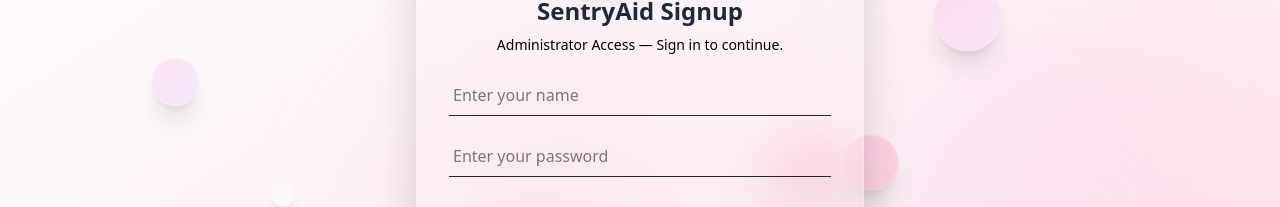
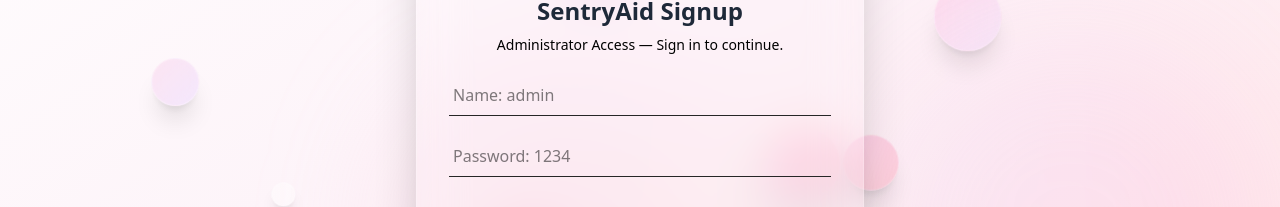
Before and after one commit to Erfan-Khan-Dhrubo/SentryAid, a React (Vite) app in the folder frontend/: page /adminLogin in a window 1280 px wide. Shown: the part 386-593 px from the top of the page. Built offline with nearby package versions, Linux system fonts and the light colour scheme.

Commit message:
Update AdminLogin.jsx

```diff
--- a/frontend/src/Pages/Admin/AdminLogin.jsx
+++ b/frontend/src/Pages/Admin/AdminLogin.jsx
@@ -323,7 +323,7 @@ const AdminLogin = () => {
               <div className="text-black">
                 <input
                   type="text"
-                  placeholder="Enter your name"
+                  placeholder="Name: admin"
                   value={name}
                   onChange={(e) => setName(e.target.value)}
                   className="bg-transparent border-b focus:outline-none focus:border-pink-500 py-2 px-1  w-full mt-1"
@@ -335,7 +335,7 @@ const AdminLogin = () => {
               <div className="text-black">
                 <input
                   type="password"
-                  placeholder="Enter your password"
+                  placeholder="Password: 1234"
                   value={password}
                   onChange={(e) => setPassword(e.target.value)}
                   className="bg-transparent border-b focus:outline-none focus:border-pink-500 py-2 px-1  w-full mt-1"
```
